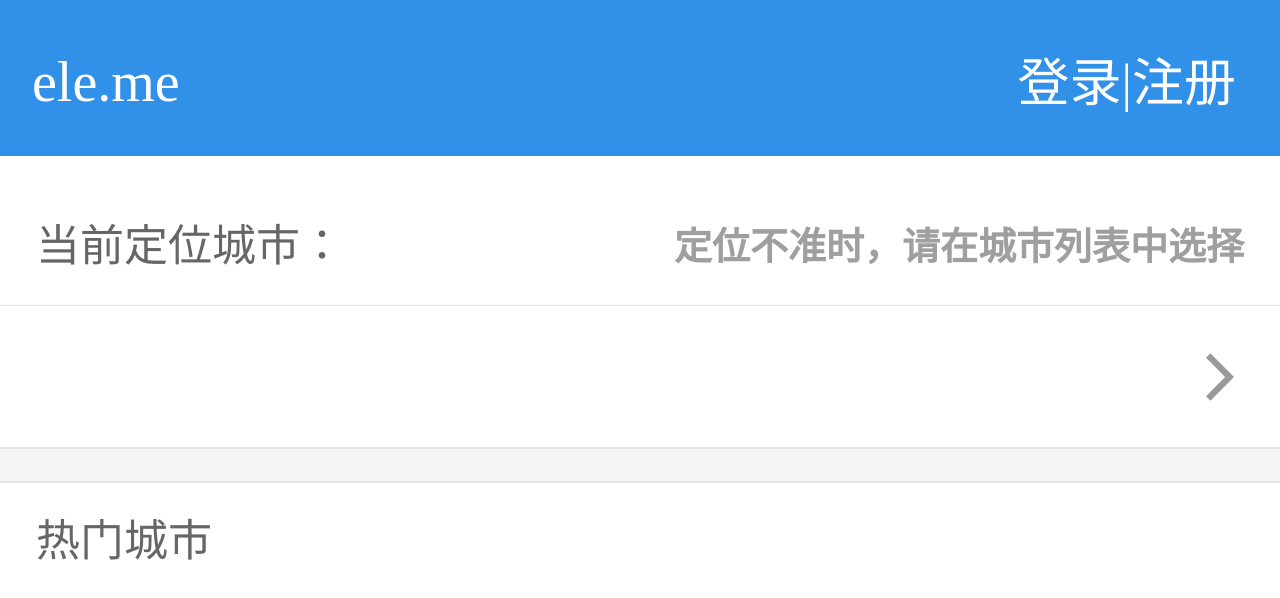
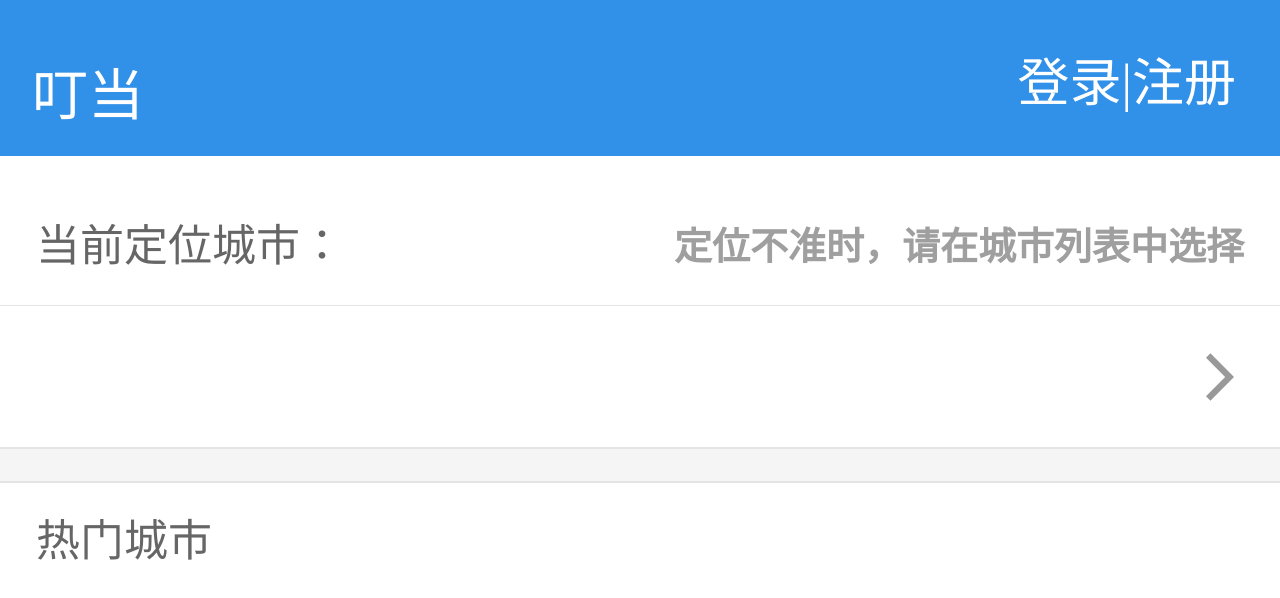
Before and after one commit to nouserename/DingdangTakeaway, a Vue app: page /order#/home in a window 1280 px wide. Shown: the top 598 px of the page. Built offline with nearby package versions, Linux system fonts and the light colour scheme; no server answers.

Commit message:
fix logo from ele.me to DingDang

```diff
--- a/src/page/home/home.vue
+++ b/src/page/home/home.vue
@@ -3,7 +3,7 @@
           <!-- head -->
         <head-top signin-up='home'>
             <!-- 用 slot='logo' 分发一个本页面特定的 头部项 logo  点击 logo 重载页面-->
-            <span slot='logo' class="head_logo"  @click="reload">ele.me</span>
+            <span slot='logo' class="head_logo"  @click="reload">叮当</span>
         </head-top>
           <!-- head -->
           <!-- city-list -->
```
